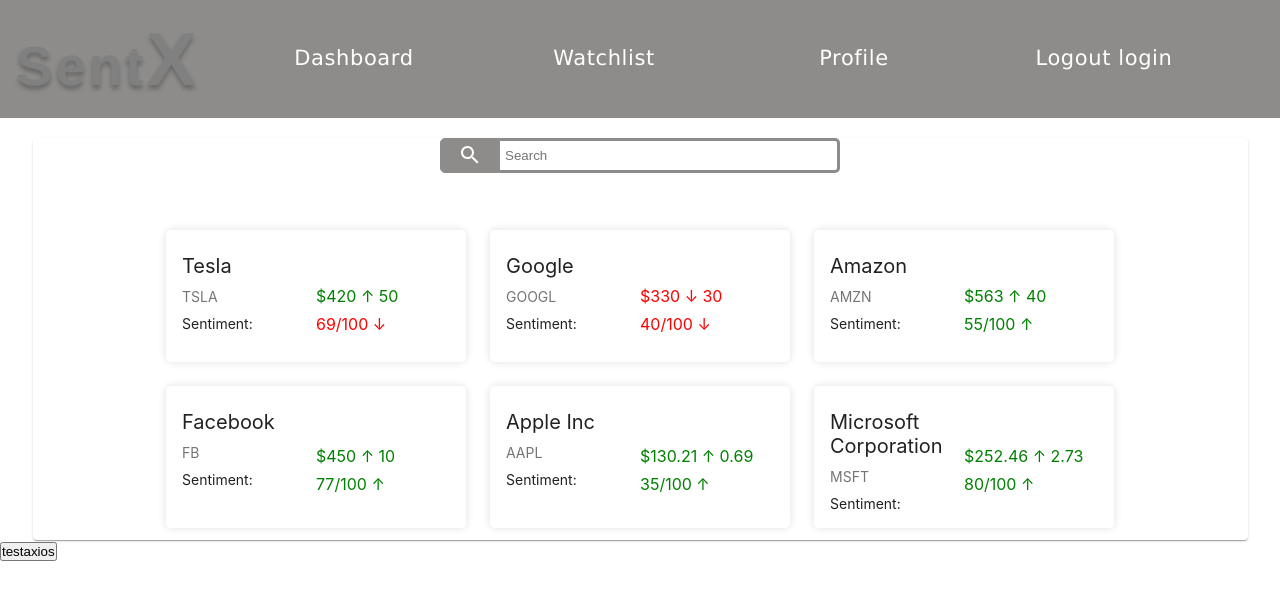
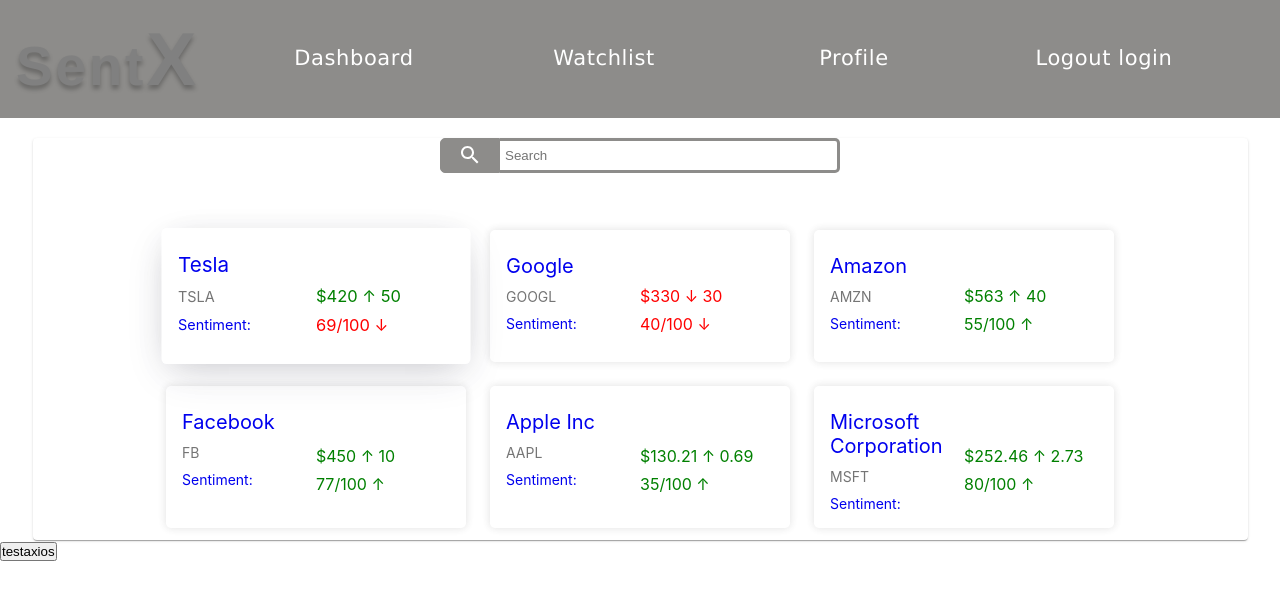
Before and after one commit to luckyjaiswaal/2021_SES3A_TEAM2, a React (Create React App) app in the folder frontend/react_app/: page /stocklist in a window 1280 px wide. In both pictures the pointer is over the element 316 px from the left and 296 px from the top of the page. Shown: the top 600 px of the page. Built offline with nearby package versions, Linux system fonts and the light colour scheme.

Commit message:
Made cards clickable and change on hover
Cards now link to in depth pages and change appearance on hover

```diff
--- a/frontend/react_app/src/Card.js
+++ b/frontend/react_app/src/Card.js
@@ -1,3 +1,4 @@
+import { Link } from 'react-router-dom';
 
 function setColorStyle(text) {
     if (text.includes("↑")) {
@@ -15,6 +16,7 @@
     const sentimentStyle = {color : setColorStyle(score)};
     return (
       <div className="CardWrapper">
+        <Link to={`stock/${symbol}`} style={{ textDecoration: 'none' }}>
         <div className="ColDetail">
           <div className="Header">
             <div className="stock">
@@ -27,6 +29,7 @@
         <div className="largePrice">
           <div className="price" style = {priceStyle}>{price} <div className ="scoreNumber" style = {sentimentStyle}>{score}</div></div>
         </div>
+        </Link>
       </div>
     );
   };
--- a/frontend/react_app/src/components/stocklist/index.js
+++ b/frontend/react_app/src/components/stocklist/index.js
@@ -6,7 +6,6 @@
 import Fuse from "fuse.js";
 import { Table, TableBody, TableCell, TableContainer, TableHead, TableRow, Paper, Button } from "@material-ui/core";
 import { withStyles, makeStyles } from '@material-ui/core/styles';
-import { Link } from 'react-router-dom';
 
   function App () {
 
@@ -42,7 +41,7 @@
       <TableBody>
         <SearchBar
           placeholder="Search"
-          onChange={(e) => searchData(e.target.value)}
+          onChange = {(e) => searchData(e.target.value)}
         />
         <div className = "Container">
         {data.map((item) => (
--- a/frontend/react_app/src/components/stocklist/stocklist.css
+++ b/frontend/react_app/src/components/stocklist/stocklist.css
@@ -24,6 +24,10 @@
     border-radius: 5px;
     flex-wrap: wrap;
     min-width: 300px;
+  }
+  .CardWrapper:hover {
+    transform: scale(1.03);
+    box-shadow: 0 13px 40px -5px hsla(240, 30.1%, 28%, 0.12), 0 8px 32px -8px hsla(0, 0%, 0%, 0.14), 0 -6px 32px -6px hsla(0, 0%, 0%, 0.02);
   }
   .Header {
     width: 100%;
```
